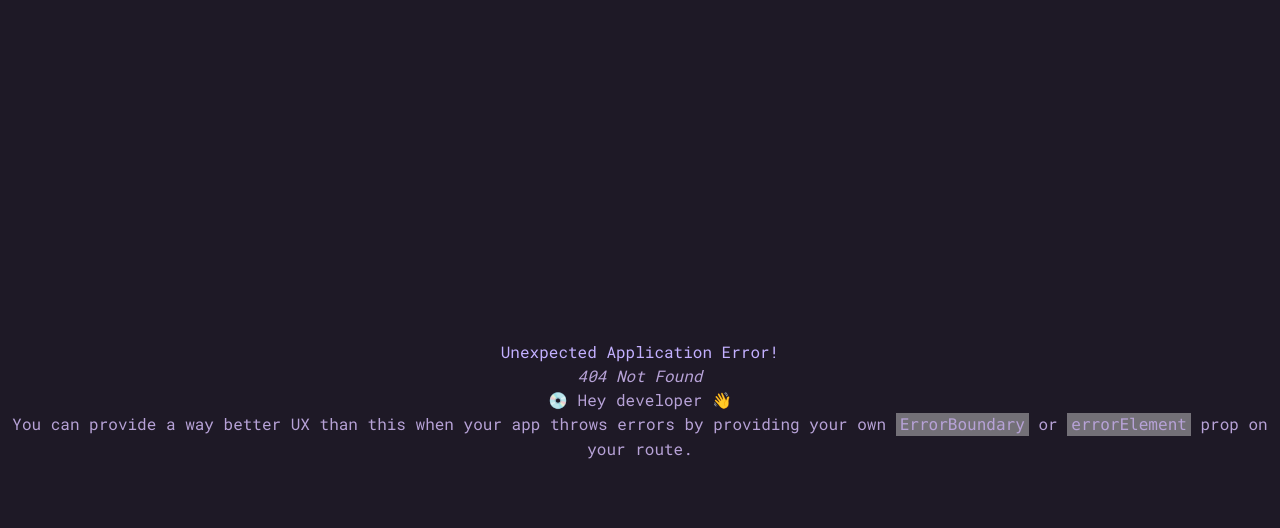
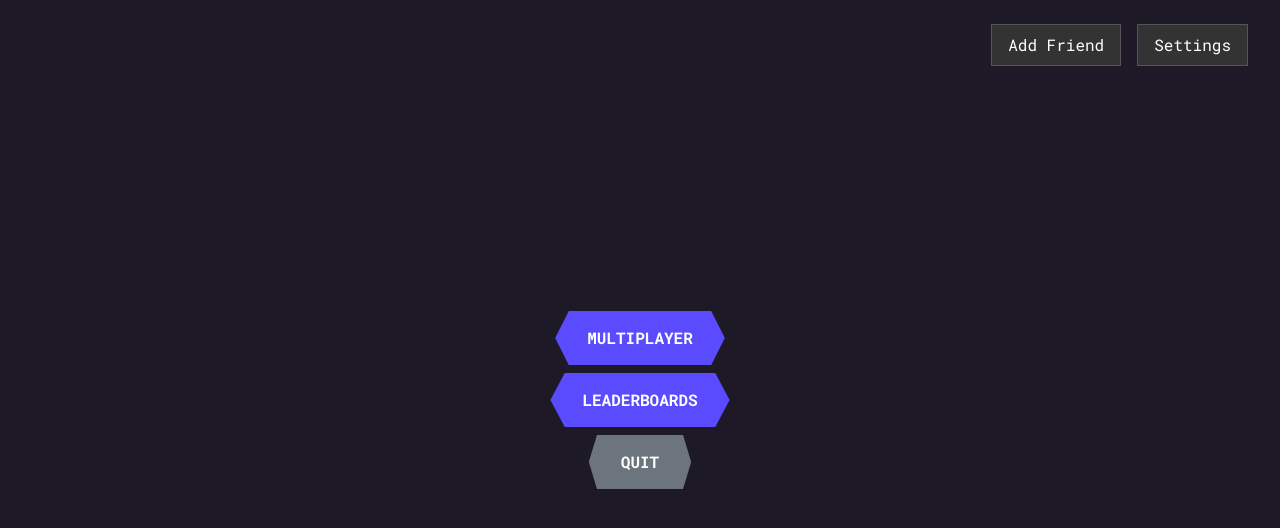
Before and after one commit to ESRAGroup08/Group-08-project-CSCE3444-fa25, a React (Vite) app: page /menu in a window 1280 px wide. Before the commit this address had no page. Shown: the top 528 px of the page. Built offline with nearby package versions, Linux system fonts and the light colour scheme.

Commit message:
Feat: Fixed routing flow and main menu layout

```diff
--- a/src/Lobby.jsx
+++ b/src/Lobby.jsx
@@ -89,6 +89,28 @@ export default function Lobby({ username, onEnterGame }) {
     socket.emit("start_game", { roomId: joinedRoom });
   }
 
+  const [users, setUsers] = useState([]);
+  const [joined, setJoined] = useState(false);
+
+  useEffect(() => {
+    if (socket) {
+      socket.on("update_user_list", (userList) => {
+        setUsers(userList);
+      });
+    }
+
+    return () => {
+      if (socket) {
+        socket.off("update_user_list");
+      }
+    };
+  }, []);
+
+  const handleJoin = () => {
+    socket.emit("join_lobby", username);
+    setJoined(true);
+  };
+
   return (
     <div className="lobby-container">
         <h2>Multiplayer Lobby</h2>
@@ -107,6 +129,17 @@ export default function Lobby({ username, onEnterGame }) {
                 </li>
               ))}
             </ul>
+            <div>
+              <h3>Users in Lobby</h3>
+              <ul>
+                {users.map((user) => (
+                  <li key={user}>{user}</li>
+                ))}
+              </ul>
+              <button onClick={handleJoin} disabled={joined}>
+                Join Lobby
+              </button>
+            </div>
           </>
         ) : (
           <>
@@ -135,5 +168,4 @@ export default function Lobby({ username, onEnterGame }) {
           <ThemeToggle />
               </div>
             </div>
-  );
-}
+          );}
--- a/src/Login.jsx
+++ b/src/Login.jsx
@@ -5,9 +5,7 @@ const Login = () => {
   const navigate = useNavigate();
 
   const handleLogin = () => {
-    // In a real app, you'd have authentication logic here.
-    // For now, we'll just navigate to the lobby.
-    navigate('/lobby');
+    navigate("/menu");
   };
 
   return (
--- /dev/null
+++ b/src/components/Header.css
@@ -0,0 +1,23 @@
+.site-header {
+  position: absolute;
+  top: 1.5rem;
+  right: 2rem;
+}
+
+.utility-nav {
+  display: flex;
+  gap: 1rem;
+}
+
+.utility-button {
+  background-color: #333;
+  color: white;
+  border: 1px solid #555;
+  padding: 0.5rem 1rem;
+  cursor: pointer;
+  transition: background-color 0.3s ease;
+}
+
+.utility-button:hover {
+  background-color: #555;
+}
--- /dev/null
+++ b/src/components/Header.jsx
@@ -0,0 +1,19 @@
+import React from 'react';
+import './Header.css';
+
+const Header = () => {
+  return (
+    <header className="site-header">
+      <nav className="utility-nav" aria-label="Utility Menu">
+        <button className="utility-button" aria-label="Add Friend">
+          Add Friend
+        </button>
+        <button className="utility-button" aria-label="Settings">
+          Settings
+        </button>
+      </nav>
+    </header>
+  );
+};
+
+export default Header;
--- /dev/null
+++ b/src/components/MainMenu.css
@@ -0,0 +1,44 @@
+.main-menu-container {
+  display: flex;
+  align-items: center;
+  justify-content: center;
+  height: 100vh;
+}
+
+.main-navigation ul {
+  list-style: none;
+  padding: 0;
+  margin: 0;
+  display: flex;
+  flex-direction: column;
+}
+
+.menu-button {
+  clip-path: polygon(0% 50%, 8% 0%, 92% 0%, 100% 50%, 92% 100%, 8% 100%);
+  background-color: #5A4BFF;
+  color: white;
+  font-weight: bold;
+  text-transform: uppercase;
+  border: none;
+  padding: 15px 32px;
+  text-align: center;
+  text-decoration: none;
+  display: inline-block;
+  font-size: 16px;
+  margin: 4px 2px;
+  cursor: pointer;
+  transition: background-color 0.3s ease;
+}
+
+.menu-button:hover {
+  background-color: #4a3dff;
+}
+
+.menu-button.secondary {
+  clip-path: polygon(0% 50%, 8% 0%, 92% 0%, 100% 50%, 92% 100%, 8% 100%);
+  background-color: #6c757d;
+}
+
+.menu-button.secondary:hover {
+  background-color: #5a6268;
+}
--- /dev/null
+++ b/src/components/MainMenu.jsx
@@ -0,0 +1,33 @@
+import React from 'react';
+import './MainMenu.css';
+import { useNavigate } from 'react-router-dom';
+import Header from './Header.jsx';
+
+const MainMenu = () => {
+  const navigate = useNavigate();
+
+  return (
+    <>
+      <Header />
+      <div className="main-menu-container">
+        <nav className="main-navigation" aria-label="Main game menu">
+          <ul>
+            <li>
+              <button className="menu-button" onClick={() => navigate('/lobby')}>
+                Multiplayer
+              </button>
+            </li>
+            <li>
+              <button className="menu-button">Leaderboards</button>
+            </li>
+            <li>
+              <button className="menu-button secondary">Quit</button>
+            </li>
+          </ul>
+        </nav>
+      </div>
+    </>
+  );
+};
+
+export default MainMenu;
--- a/src/main.jsx
+++ b/src/main.jsx
@@ -1,12 +1,10 @@
 import React from 'react';
 import ReactDOM from 'react-dom/client';
-import { createBrowserRouter, RouterProvider } from 'react-router-dom';
+import { createBrowserRouter, RouterProvider, Navigate } from 'react-router-dom';
 import App from './App.jsx';
 import Login from './Login.jsx';
+import MainMenu from './components/MainMenu.jsx';
 import Lobby from './Lobby.jsx';
-import Game from './Game.jsx';
-import Leaderboard from './Leaderboard.jsx';
-import Results from './Results.jsx';
 import './index.css';
 
 const router = createBrowserRouter([
@@ -14,11 +12,10 @@ const router = createBrowserRouter([
     path: '/',
     element: <App />,
     children: [
-      { index: true, element: <Login /> },
-      { path: 'lobby', element: <Lobby /> },
-      { path: 'game', element: <Game /> },
-      { path: 'leaderboard', element: <Leaderboard /> },
-      { path: 'results', element: <Results /> },
+      { index: true, element: <Navigate to="/login" replace /> },
+      { path: '/login', element: <Login /> },
+      { path: '/menu', element: <MainMenu /> },
+      { path: '/lobby', element: <Lobby /> },
     ],
   },
 ]);
```
Also changed, not shown: 1 other file (tests, documents, lock files or other folders). Lines whose indentation alone changed are shown as unchanged.
